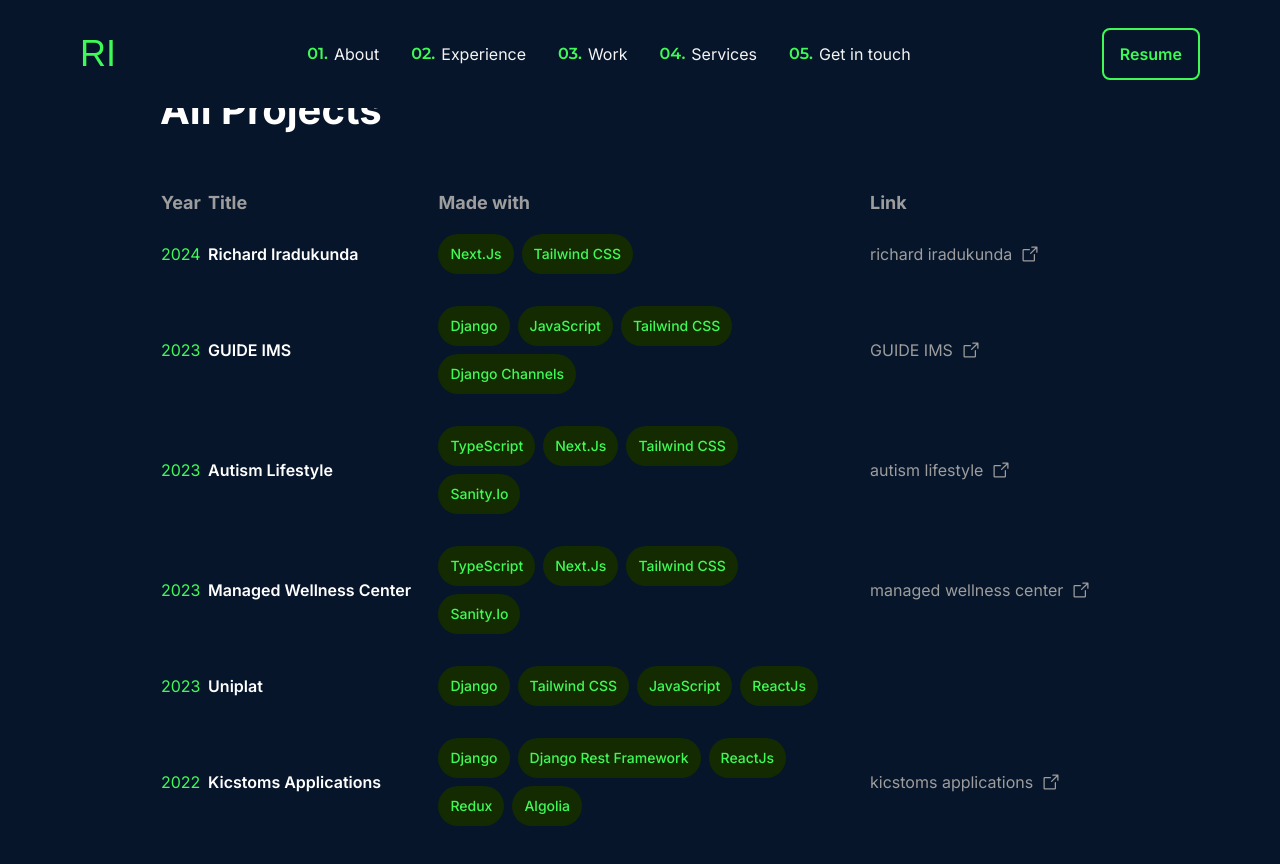
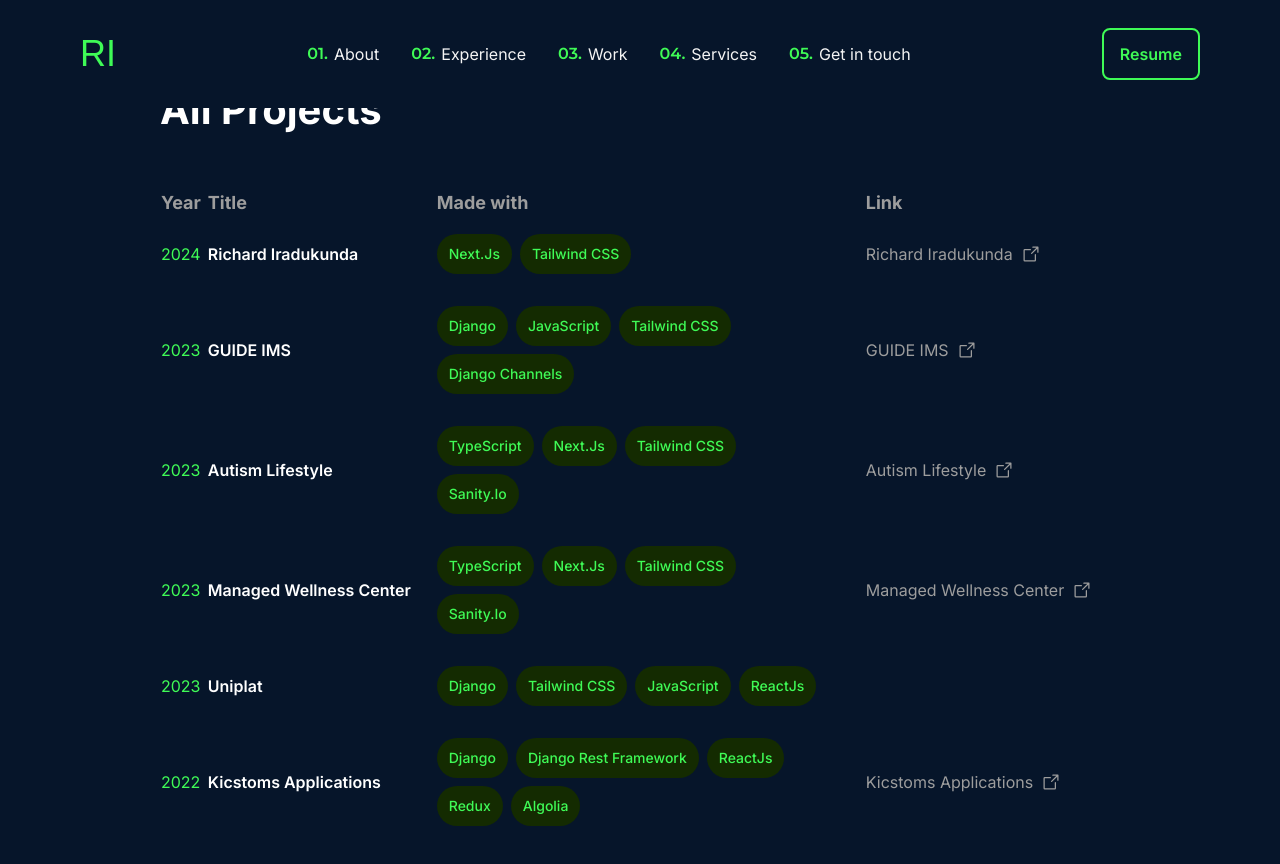
Before and after one commit to Richy-irad/portfolio, a Next.js app: page /projects in a window 1280 px wide. Shown: the top 864 px of the page. Built offline with nearby package versions, Linux system fonts and the light colour scheme; a web font is replaced by a local one.

Commit message:
add analytics, speed insights and add some meta data

```diff
--- a/package.json
+++ b/package.json
@@ -12,6 +12,8 @@
     "@headlessui/react": "^1.7.18",
     "@heroicons/react": "^2.1.1",
     "@phosphor-icons/react": "^2.0.15",
+    "@vercel/analytics": "^1.2.2",
+    "@vercel/speed-insights": "^1.0.10",
     "clsx": "^2.1.0",
     "next": "14.1.0",
     "react": "^18",
--- a/src/app/layout.tsx
+++ b/src/app/layout.tsx
@@ -1,6 +1,8 @@
 import type { Metadata } from "next";
 import { Inter } from "next/font/google";
 import "./globals.css";
+import { Analytics } from "@vercel/analytics/react";
+import { SpeedInsights } from "@vercel/speed-insights/next";
 
 import Navbar from "@/components/navbar";
 
@@ -8,7 +10,8 @@ const inter = Inter({ subsets: ["latin"] });
 
 export const metadata: Metadata = {
   title: "Richard Iradukunda",
-  description: "Full-stack Engineer",
+  description:
+    "Discover digital excellence with a seasoned Full Stack Web Developer. Elevate your online presence with tailored solutions blending innovation and functionality",
 };
 
 export default function RootLayout({
@@ -22,6 +25,8 @@ export default function RootLayout({
         <Navbar />
         <main className="mx-5 md:mx-10 lg:mx-20 xl:mx-40 2xl:mx-96 h-fit pb-24 mt-20">
           {children}
+          <Analytics />
+          <SpeedInsights />
         </main>
       </body>
     </html>
--- a/src/app/projects/page.tsx
+++ b/src/app/projects/page.tsx
@@ -1,6 +1,5 @@
 "use client";
 
-import Link from "next/link";
 import { projects } from "@/lib/projects";
 import { ArrowSquareOut } from "@phosphor-icons/react";
 
--- a/src/lib/projects.ts
+++ b/src/lib/projects.ts
@@ -9,7 +9,7 @@ export const projects = [
     link: "https://www.guide-limited.com",
   },
   {
-    name: "kicstoms applications",
+    name: "Kicstoms Applications",
     description:
       "kicstoms applications that are meant for business of selling sneakers. Kicstoms offers 2 applications. An ecommerce platform for buying sneakers, and a Seller central application for sellers.",
     imageUrl: "/kicstoms-thumbnail.png",
@@ -18,7 +18,7 @@ export const projects = [
     link: "https://www.kicstoms.com",
   },
   {
-    name: "autism lifestyle",
+    name: "Autism Lifestyle",
     description:
       "An autism lifestyle website crafted using TypeScript, Next.js, Tailwind CSS, and Sanity.io. Providing tailored services for parents navigating autism challenges.",
 
@@ -28,7 +28,7 @@ export const projects = [
     link: "https://www.autismlifestyle.org",
   },
   {
-    name: "managed wellness center",
+    name: "Managed Wellness Center",
     description:
       "Managed Wellness Center provides counseling and capacity building services. The website harnesses the power of TypeScript, Tailwind CSS, Next.js, and Sanity.io for seamless content management and user experience.",
     imageUrl: "/managed-wellness-thumbnail.png",
@@ -37,7 +37,7 @@ export const projects = [
     link: "https://www.managedwellness.fit",
   },
   {
-    name: "richard iradukunda",
+    name: "Richard Iradukunda",
     description: "This is my portofolio site",
     imageUrl: "/portfolio-thumbnail.jpg",
     year: 2024,
@@ -45,7 +45,7 @@ export const projects = [
     link: "https://www.richardiradukunda.com",
   },
   {
-    name: "uniplat",
+    name: "Uniplat",
     description:
       "UniPlat is a platform for university students to find opportunities past college education, as well as be able to earn a living by providing tutoring to those in need",
     imageUrl: "/uniplat-thumbnail.png",
```
Also changed, not shown: 1 other file (tests, documents, lock files or other folders).
